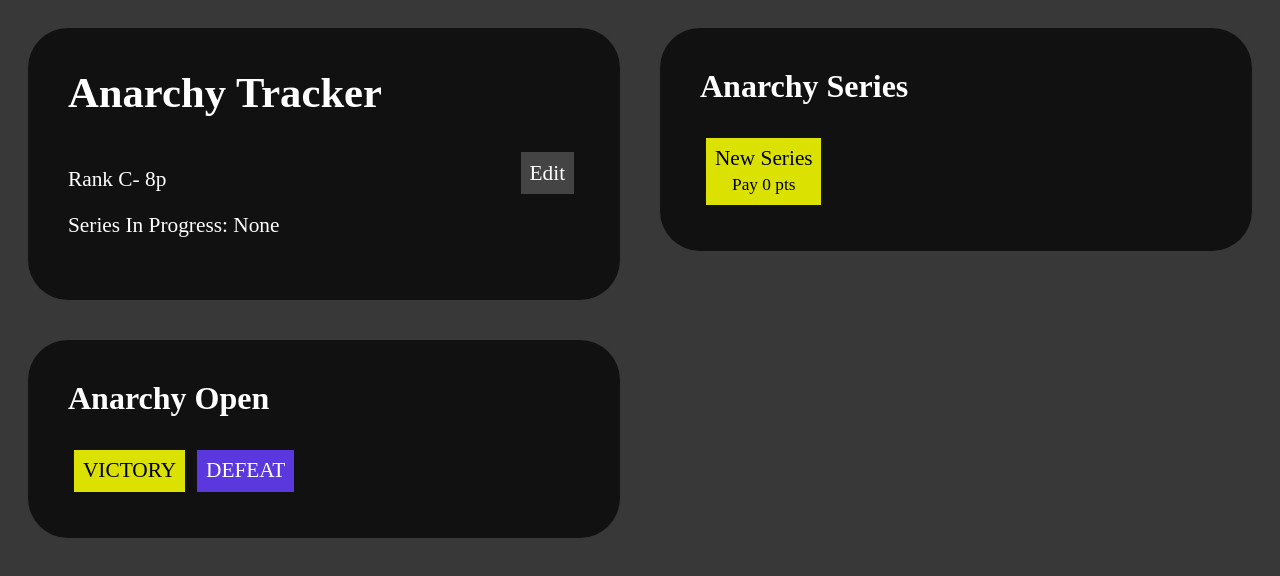
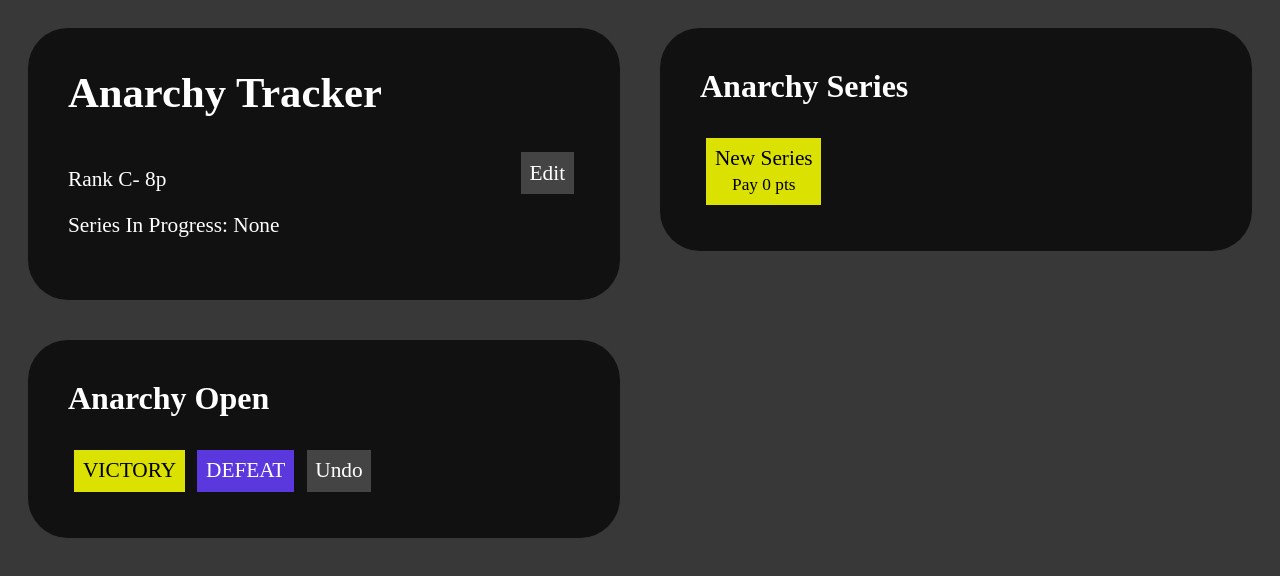
Before and after one commit to JBYoshi/anarchy, a Preact app: page / in a window 1280 px wide. Both pictures are taken after a click on the button "VICTORY". Shown: the top 576 px of the page. Built offline with nearby package versions, Linux system fonts and the light colour scheme; a web font is replaced by a local one.

Commit message:
Add a button to undo the last anarchy open score.

```diff
--- a/src/anarchy.ts
+++ b/src/anarchy.ts
@@ -66,7 +66,7 @@ export class Rank {
 
 export enum SeriesType {
     SERIES = "series", RANK_UP_BATTLE = "rankup"
-};
+}
 
 export const SERIES_WINS_BY_TYPE: Record<SeriesType, number> = {
     [SeriesType.SERIES]: 5,
@@ -190,8 +190,16 @@ export class Anarchy {
         this.points += OPEN_WIN_POINTS;
     }
 
+    undoWinOpen() {
+        this.points -= OPEN_WIN_POINTS;
+    }
+
     loseOpen() {
         this.points -= this.rank.openLossPoints;
+    }
+
+    undoLoseOpen() {
+        this.points += this.rank.openLossPoints;
     }
 
     get pointsGainedThisSeries() {
--- a/src/app.tsx
+++ b/src/app.tsx
@@ -63,6 +63,8 @@ function nameForSeriesType(type: SeriesType | null) {
 export function App() {
   const [draftModel, setModel] = useState(new Anarchy());
   const [editMode, setEditMode] = useState(false);
+  const [anarchyOpenOperation, setAnarchyOpenOperation]
+      = useState<"victory" | "defeat" | null>(null);
 
   useEffect(function() {
     let data = localStorage.getItem("anarchy");
@@ -109,12 +111,26 @@ export function App() {
               let newModel = finalizedModel.copy();
               newModel.winOpen();
               setModel(newModel);
+              setAnarchyOpenOperation("victory");
             }}>VICTORY</button>
             <button class="defeat" onClick={() => {
               let newModel = finalizedModel.copy();
               newModel.loseOpen();
               setModel(newModel);
+              setAnarchyOpenOperation("defeat");
             }}>DEFEAT</button>
+            {anarchyOpenOperation != null && <button onClick={() => {
+              let newModel = finalizedModel.copy();
+              if (anarchyOpenOperation == "victory") {
+                newModel.undoWinOpen();
+              } else {
+                newModel.undoLoseOpen();
+              }
+              setModel(newModel);
+              setAnarchyOpenOperation(null);
+            }}>
+              Undo
+            </button>}
           </div>
         </div>
         <div>
```
